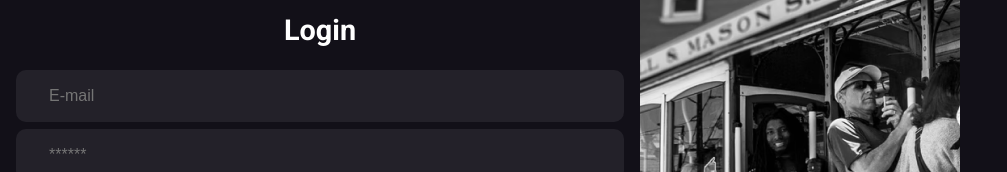
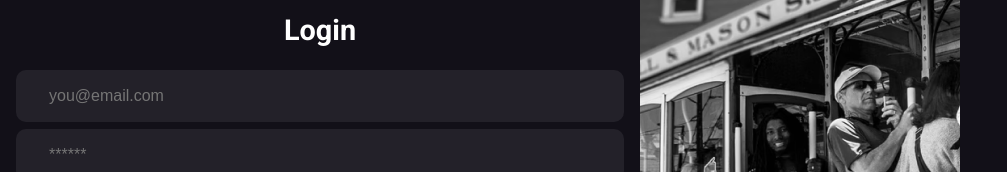
Before and after one commit to TemBusApp/frontend, a React (Create React App) app: page / in a window 1280 px wide. Shown: the part 331-503 px from the top of the page, without its empty margins (0-1007 px from the left). Built offline with nearby package versions, Linux system fonts and the light colour scheme.

Commit message:
Componentize Input and label form

```diff
--- /dev/null
+++ b/src/components/UI/Input.js
@@ -0,0 +1,24 @@
+import styled from "styled-components";
+
+function Input(props) {
+  return (
+    <InputElement {...props} />
+  )
+}
+
+export default Input;
+
+const InputElement = styled.input`
+  display: flex;
+  color: #666360;
+  font-size: 1em;
+  padding-left: 2em;
+  padding-top: 1em;
+  padding-bottom: 1em;
+  border: 1px solid transparent;
+  border-radius: 10px;
+  background-color: #232129;
+
+  ${({ disabled }) => disabled ? 'opacity: 0.5' : ''}
+
+`
--- /dev/null
+++ b/src/components/UI/Label.js
@@ -0,0 +1,37 @@
+import styled from "styled-components";
+
+function Label(props) {
+  return (
+    <LabelElement {...props} >{props.children}</LabelElement>
+  )
+}
+
+export default Label;
+
+const LabelElement = styled.label`
+  &.sr-only {
+    border: 0 !important;
+    clip: rect(1px, 1px, 1px, 1px) !important; /* 1 */
+    -webkit-clip-path: inset(50%) !important;
+      clip-path: inset(50%) !important;  /* 2 */
+    height: 1px !important;
+    margin: -1px !important;
+    overflow: hidden !important;
+    padding: 0 !important;
+    position: absolute !important;
+    width: 1px !important;
+    white-space: nowrap !important;
+  }
+  &.sr-only-focusable:focus,
+  .sr-only-focusable:active {
+    clip: auto !important;
+    -webkit-clip-path: none !important;
+      clip-path: none !important;
+    height: auto !important;
+    margin: auto !important;
+    overflow: visible !important;
+    width: auto !important;
+    white-space: normal !important;
+  }
+
+`
--- a/src/pages/login/index.js
+++ b/src/pages/login/index.js
@@ -3,11 +3,13 @@ import styled from 'styled-components';
 
 import logo from '../../assets/logo.png';
 import loginPhoto from '../../assets/login-photo.png';
-import iconEmail from '../../assets/icon-email.svg';
-import iconPassword from '../../assets/icon-password.svg';
+// import iconEmail from '../../assets/icon-email.svg';
+// import iconPassword from '../../assets/icon-password.svg';
 import iconSingup from '../../assets/icon-singup.svg';
 
 import Button from '../../components/UI/Button';
+import Input from '../../components/UI/Input';
+import Label from '../../components/UI/Label';
 
 export default function Login() {
   return (
@@ -22,11 +24,11 @@ export default function Login() {
         <LoginForm className="login-form">
           <h1>Login</h1>
 
-          <label className="sr-only" htmlFor="email">E-mail</label>
-          <input type="email" id="email" placeholder="E-mail" />
+          <Label className="sr-only" htmlFor="email">E-mail</Label>
+          <Input type="email" id="email" placeholder="you@email.com" />
 
-          <label className="sr-only" htmlFor="password">Password</label>
-          <input type="password" id="password" placeholder="******" />
+          <Label className="sr-only" htmlFor="password">Password</Label>
+          <Input type="password" id="password" placeholder="******" />
 
           <Button>Sing in</Button>
 
@@ -104,17 +106,6 @@ export const LoginForm = styled.form`
     margin-bottom: 1rem;
   }
 
-  input {
-    display: flex;
-    color: #666360;
-    font-size: 1em;
-    padding-left: 2em;
-    padding-top: 1em;
-    padding-bottom: 1em;
-    border: 1px solid transparent;
-    border-radius: 10px;
-    background-color: #232129;
-  }
   a.forgot-link {
     color: #fff;
     text-align: center;
@@ -123,30 +114,7 @@ export const LoginForm = styled.form`
     margin-top: 1em;
   }
 
-  .sr-only {
-    border: 0 !important;
-    clip: rect(1px, 1px, 1px, 1px) !important; /* 1 */
-    -webkit-clip-path: inset(50%) !important;
-      clip-path: inset(50%) !important;  /* 2 */
-    height: 1px !important;
-    margin: -1px !important;
-    overflow: hidden !important;
-    padding: 0 !important;
-    position: absolute !important;
-    width: 1px !important;
-    white-space: nowrap !important;
-  }
-  .sr-only-focusable:focus,
-  .sr-only-focusable:active {
-    clip: auto !important;
-    -webkit-clip-path: none !important;
-      clip-path: none !important;
-    height: auto !important;
-    margin: auto !important;
-    overflow: visible !important;
-    width: auto !important;
-    white-space: normal !important;
-  }
+
 `;
 
 export const Footer = styled.footer`
```
